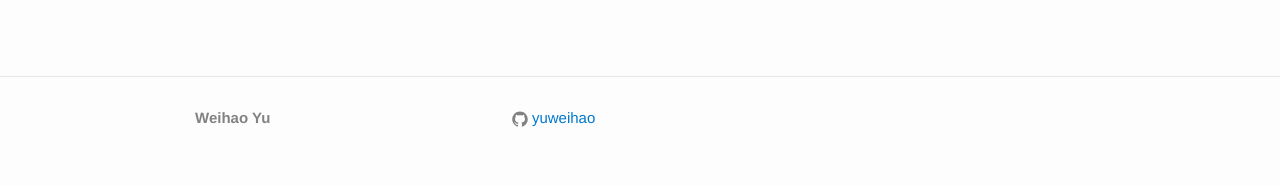
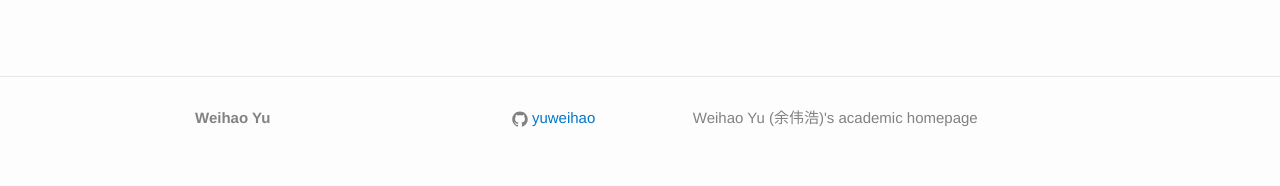
Before and after one commit to yuweihao/yuweihao.github.io, a Jekyll site: the page built from index.html, in a window 1280 px wide. Shown: the part 2063-2249 px from the top of the page. Built offline with Jekyll 4.4.1, drawn with Linux system fonts in a browser that asks for light colours.

Commit message:
Update _config.yml

```diff
--- a/_config.yml
+++ b/_config.yml
@@ -1,7 +1,7 @@
 # Site settings
 title: Weihao Yu
-# email: whyu@whyu.me
-description:
+email:
+description: Weihao Yu (余伟浩)'s academic homepage
 
 baseurl: "" # the subpath of your site, e.g. /blog/
 url: "https://yuweihao.github.io" # the base hostname & protocol for your site
```
